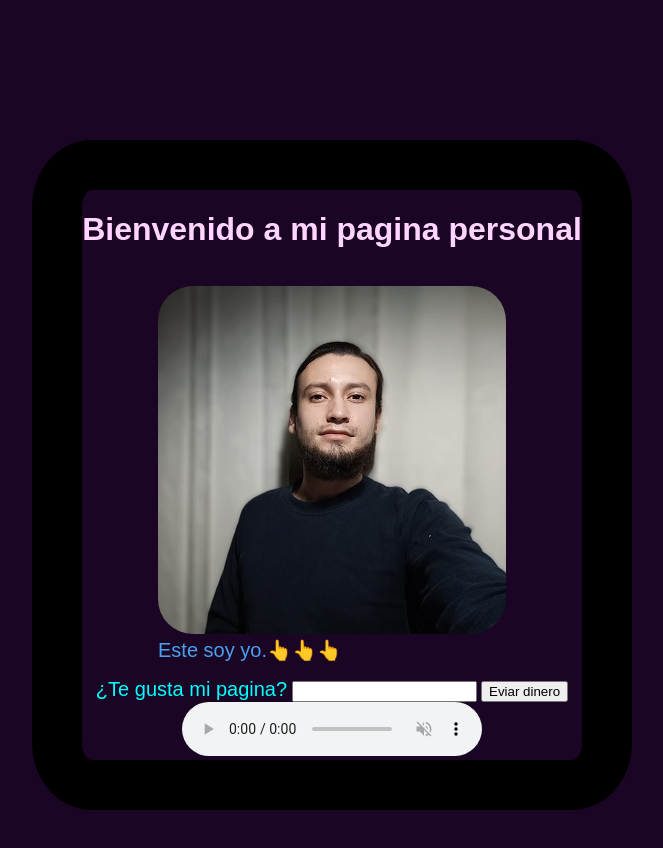
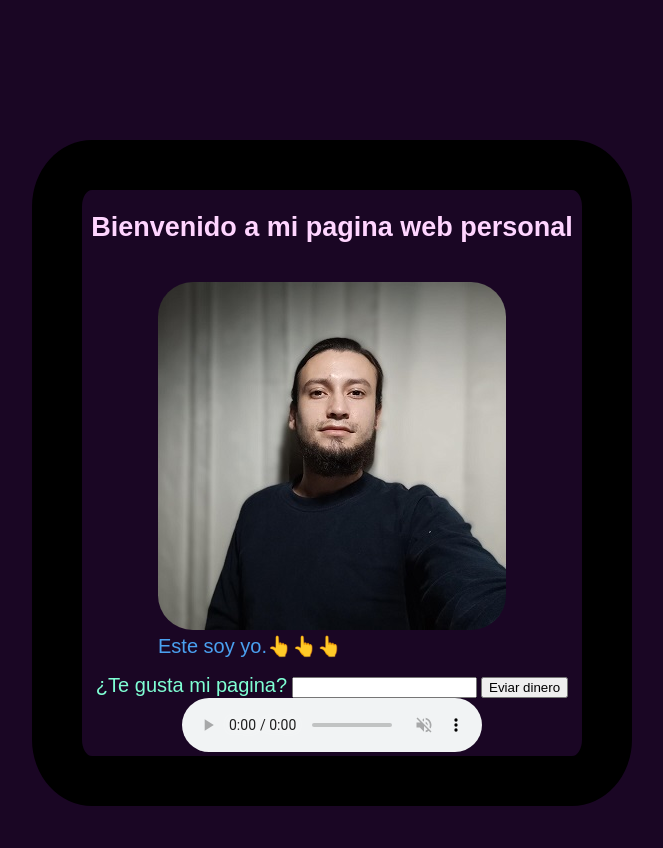
Before and after one commit to Andrest4/andres, a plain HTML site: page index.html in a window 1280 px wide. Shown: the whole page, without its empty margins (308-971 px from the left). Drawn offline with Linux system fonts and the light colour scheme; files whose address does not match are found by name.

Commit message:
Cambio al titulo

```diff
--- a/index.html
+++ b/index.html
@@ -10,7 +10,7 @@
 </head>
 <body>
     <main>
-     <h1>Bienvenido a mi pagina personal</h1>
+     <h2>Bienvenido a mi pagina web personal</h2>
         <figure>
         <img src=".//tinified/img and.jpg" alt="Foto de perfil" id="img">
         <figcaption id="tximg">Este soy yo.👆👆👆 </figcaption>
--- a/style.css
+++ b/style.css
@@ -1,12 +1,13 @@
 figcaption {font-size: 20px;}
         span {
             font-size: 20px;}
-        h1 {
-            color: rgb(255, 213, 255);}
+        h2 {
+            color: rgb(255, 213, 255);
+            font-size: 27px;}
         body {
             background-color: rgb(26, 6, 36);}
         main {
-            color: aqua;
+            color: aquamarine;
             display: flex;
       justify-content: center;
       align-items: center;
@@ -20,4 +21,5 @@ figcaption {font-size: 20px;}
       #img {
           border-radius: 10%;
       }
-      #tximg {color: rgb(74, 160, 240) ;}
+      #tximg {color: rgb(74, 160, 240) ;
+            justify-content: center;}
```
